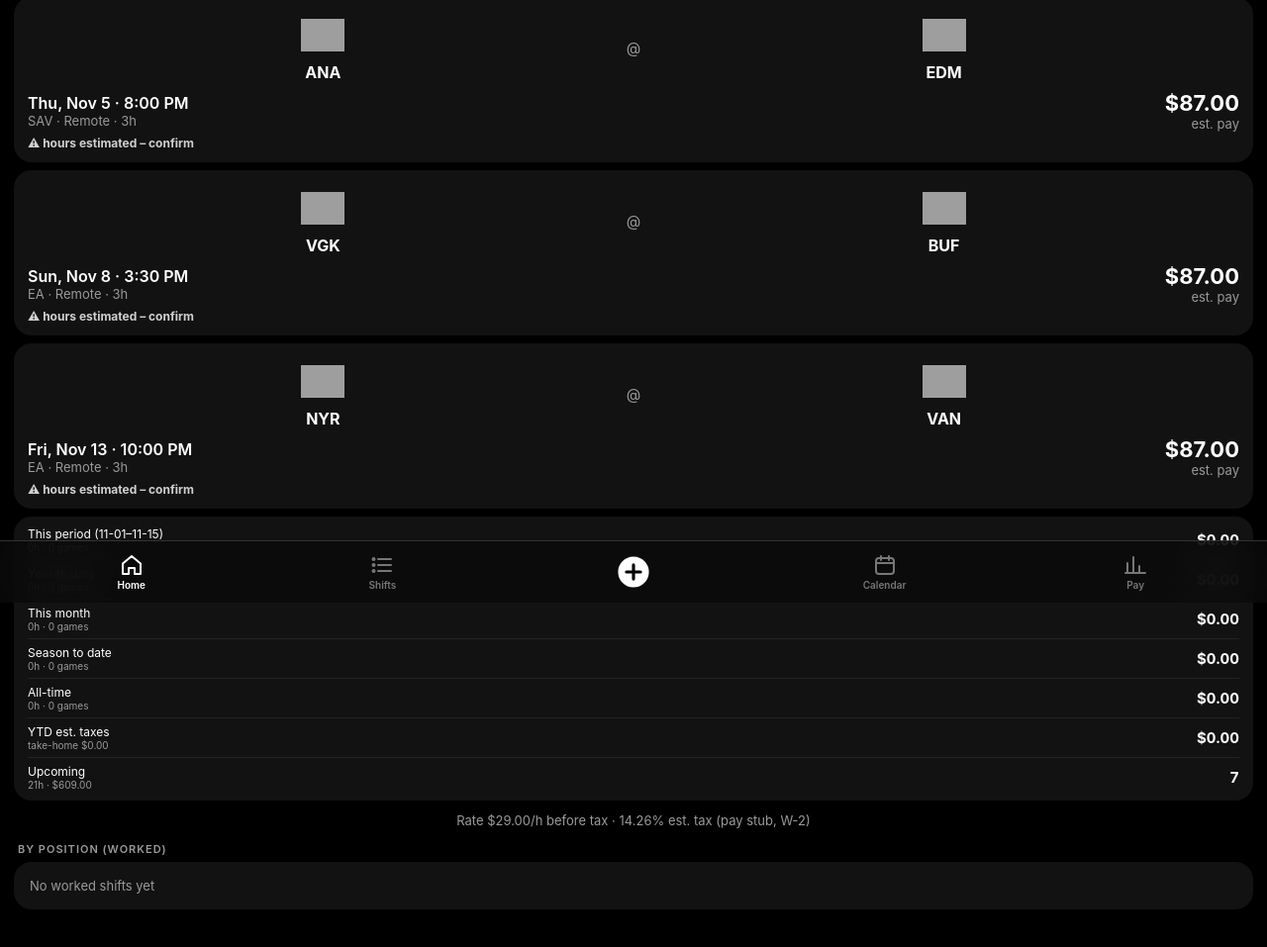
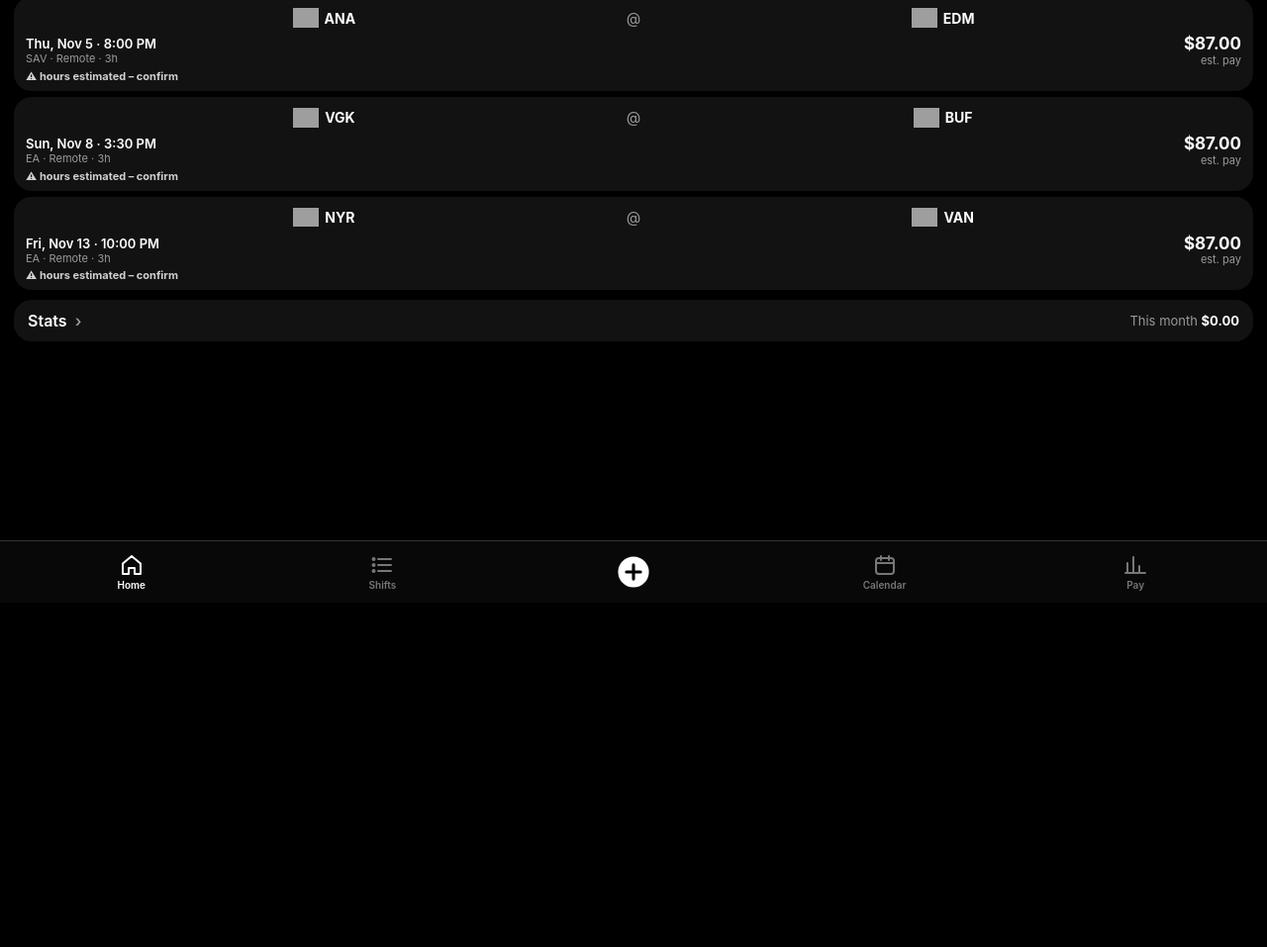
Before and after one commit to TylerBoylan/Penalty-Tracker, a plain HTML site: page gigs/index.html in a window 1280 px wide. Shown: the part 191-1148 px from the top of the page at 99% size. After the commit the page ends 800 px from the top, so only its background shows below. Drawn offline with Linux system fonts and the light colour scheme; grey boxes are pictures that could not be loaded.

Commit message:
Compact game cards and collapsible stats

```diff
--- a/gigs/index.html
+++ b/gigs/index.html
@@ -31,9 +31,9 @@ label{font-size:12px;color:var(--mut);display:block;margin:10px 2px 4px}
 .grid{display:grid;grid-template-columns:1fr 1fr;gap:8px}
 .hl{font-size:11px;color:var(--mut);margin-top:3px;white-space:nowrap;overflow:hidden;text-overflow:ellipsis}.hl b{color:var(--tx);font-weight:600}
 .ngr{display:flex;align-items:center;gap:10px;padding:10px 14px;margin-bottom:8px}.ngr .lg{width:24px;height:24px}.ngr .lg img{width:24px;height:24px}
-.stat{background:var(--card);border-radius:var(--r);padding:9px 12px}.stat b{display:block;font-size:18px;margin:2px 0 1px;font-variant-numeric:tabular-nums}.stat span{font-size:11px;color:var(--mut)}
+.stt{display:flex;justify-content:space-between;align-items:center;padding:11px 14px;cursor:pointer;margin-top:10px}.stt .chev{color:var(--mut);margin-left:4px}.stat{background:var(--card);border-radius:var(--r);padding:9px 12px}.stat b{display:block;font-size:18px;margin:2px 0 1px;font-variant-numeric:tabular-nums}.stat span{font-size:11px;color:var(--mut)}
 .flag{color:var(--yel);font-size:12px;font-weight:700;margin-top:4px}
-.ngc{padding:12px 14px;margin-bottom:8px}.ngc .match{margin:4px 0 8px}
+.ngc{padding:8px 12px;margin-bottom:6px}.ngc .match{margin:0 0 4px;gap:4px}.ngc .match .side{flex-direction:row;justify-content:center;gap:6px;font-size:14px}.ngc .at{font-size:12px}.ngc .lg.big2,.ngc .lg.big2 img{width:26px;height:26px}.ngc .lg.big2 .badge{font-size:10px}.ngc .row{gap:6px}.ngc .row>div>div:first-child{font-size:13px}.ngc .sub{font-size:11px}.ngc .pay{font-size:17px!important;line-height:1.1}.ngc .flag{font-size:11px;margin-top:2px}
 .sl{padding:4px 14px}.srow{display:flex;justify-content:space-between;align-items:center;gap:8px;padding:6px 0;border-bottom:1px solid rgba(255,255,255,.07);font-size:12px}.srow:last-child{border:0}.srow .sub{font-size:10px}.srow b{font-size:15px;font-variant-numeric:tabular-nums;white-space:nowrap}
 .tm{display:inline-flex;align-items:center;gap:6px;font-weight:700}
 .lg{width:28px;height:28px;display:inline-grid;place-items:center;flex:none}
@@ -217,6 +217,7 @@ function chartSVG(mode){
   if(hp)g+=`<rect x="${x}" y="${H-hw-hp}" width="${w}" height="${hp}" rx="4" fill="none" stroke="#888" stroke-dasharray="3 2"/>`;
   g+=`<text x="${x+w/2}" y="${H-hw-hp-5}" fill="#ccc" font-size="9" text-anchor="middle">${money0(d.w+d.p)}</text><text x="${x+w/2}" y="${H+14}" fill="#999" font-size="10" text-anchor="middle">${lbl(d)}</text>`});
  return g+`<rect x="${P}" y="${H+22}" width="9" height="9" rx="2" fill="#fff"/><text x="${P+14}" y="${H+30}" fill="#999" font-size="10">Worked</text><rect x="${P+70}" y="${H+22}" width="9" height="9" rx="2" fill="none" stroke="#888" stroke-dasharray="2 2"/><text x="${P+84}" y="${H+30}" fill="#999" font-size="10">Planned</text></svg>`}
+let statsOpen=false;
 function render(){
  const T=totals(shifts,set,today()),Y=ytd(shifts,set,today());
  if(view=="dash"){
@@ -225,9 +226,10 @@ function render(){
   $("#v-dash").innerHTML=`<div class="card hero"><div style="display:flex;align-items:baseline;justify-content:space-between;gap:8px"><div><div class="sub" style="font-size:10px;letter-spacing:1px">NEXT PAYDAY · ${fmtD(T.nextPayday)}</div><div class="big">${money(T.nextPay.g)}</div></div><div class="sub" style="font-size:11px;text-align:right">${T.nextPay.n} shift(s) · ${hrs(T.nextPay.h)}<br>worked ${money(T.nextPayWorked.g)}</div></div>
   <div class="hl">${heroTax(T.nextPay.g)}</div><div class="sub" style="font-size:9px;opacity:.7;margin-top:1px">Estimate only, not tax advice</div></div>
   <div style="display:flex;align-items:baseline;justify-content:space-between"><h2>Upcoming games</h2>${ups.length>3?'<a href="#" id="seeall" class="sub" style="font-size:12px;color:#fff">See all ('+ups.length+') ›</a>':""}</div>${ups.length?ups.slice(0,3).map(ng=>`<div class="card ngc" data-ng="${esc(ng.id)}" style="cursor:pointer"><div class="match"><div class="side">${logo(ng.away,1)}<span>${esc(ng.away||"—")}</span></div><div class="at">@</div><div class="side">${logo(ng.home,1)}<span>${esc(ng.home||"—")}</span></div></div>
-   <div class="row"><div><div style="font-weight:600;white-space:nowrap">${fmtS(ng.date)}${ng.start?" · "+t12(ng.start):""}</div><div class="sub">${esc(ng.position)} · ${esc(ng.mode)} · ${hrs(hoursOf(ng))}</div></div><div style="text-align:right"><div style="font-size:22px;font-weight:700">${money(grossOf(ng,set))}</div><div class="sub">est. pay</div></div></div>
+   <div class="row"><div><div style="font-weight:600;white-space:nowrap">${fmtS(ng.date)}${ng.start?" · "+t12(ng.start):""}</div><div class="sub">${esc(ng.position)} · ${esc(ng.mode)} · ${hrs(hoursOf(ng))}</div></div><div style="text-align:right"><div class="pay" style="font-size:22px;font-weight:700">${money(grossOf(ng,set))}</div><div class="sub">est. pay</div></div></div>
    ${ng.confirm?'<div class="flag">⚠ hours estimated – confirm</div>':""}</div>`).join(""):'<div class="card sub">No upcoming games</div>'}
-  <div class="card sl">
+  <div class="card stt" id="stt" role="button" tabindex="0" aria-expanded="${statsOpen}"><span style="font-weight:600">Stats <span class="chev">${statsOpen?"⌄":"›"}</span></span><span class="sub">This month <b style="color:#fff">${money(T.month.g)}</b></span></div>
+  <div id="stx" style="display:${statsOpen?"block":"none"}"><div class="card sl">
   <div class="srow"><div><div>This period (${T.periodInfo.start.slice(5)}–${T.periodInfo.end.slice(5)})</div><div class="sub">${hrs(T.period.h)} · ${T.period.n} games</div></div><b>${money(T.period.g)}</b></div>
   <div class="srow"><div><div>Year to date</div><div class="sub">${hrs(Y.h)} · ${Y.n} games</div></div><b>${money(Y.g)}</b></div>
   <div class="srow"><div><div>This month</div><div class="sub">${hrs(T.month.h)} · ${T.month.n} games</div></div><b>${money(T.month.g)}</b></div>
@@ -236,7 +238,8 @@ function render(){
   <div class="srow"><div><div>YTD ${set.payType==="1099"?"to set aside":"est. taxes"}</div><div class="sub">take-home ${money(taxEst(Y.g,set).net)}</div></div><b>${money(taxEst(Y.g,set).tax)}</b></div>
   <div class="srow"><div><div>Upcoming</div><div class="sub">${hrs(T.upcoming.h)} · ${money(T.upcoming.g)}</div></div><b>${T.upcoming.n}</b></div></div>
   <div class="sub" style="text-align:center;margin-top:10px">Rate ${money(+set.rate)}/h before tax · ${+taxRate(set).toFixed(2)}% est. tax (${set.taxMode==="detailed"?"detailed":"pay stub"}, ${set.payType==="1099"?"1099":"W-2"})</div>
-  <h2>By position (worked)</h2><div class="card">${pos}</div>`;
+  <h2>By position (worked)</h2><div class="card">${pos}</div></div>`;
+  const st=$("#stt");st.onclick=()=>{statsOpen=!statsOpen;render()};st.onkeydown=e=>{if(e.key=="Enter"||e.key==" "){e.preventDefault();st.onclick()}};
   document.querySelectorAll("#v-dash [data-ng]").forEach(c=>c.onclick=()=>{editId=c.dataset.ng;show("form")});
   const sa=$("#seeall");if(sa)sa.onclick=e=>{e.preventDefault();filt="upcoming";show("shifts")};
  }
```
